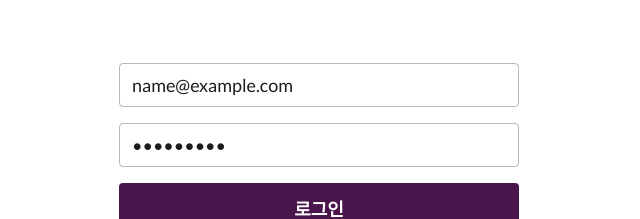
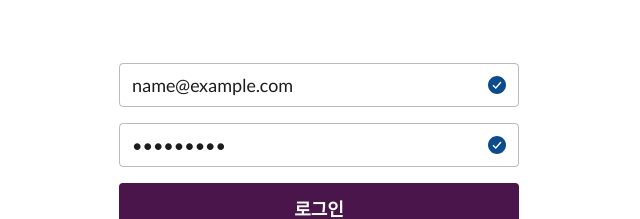
Before and after one commit to chan9yu/slack_clone, a React (Vite) app: page /test/auth/login in a window 1280 px wide. Both pictures are taken after typing "name@example.com", "Sample123" into the empty fields and a click on the button "로그인". Shown: the part 344-563 px from the top of the page, without its empty margins (321-961 px from the left). Built offline with nearby package versions, Linux system fonts and the light colour scheme.

Commit message:
feat: 로그인, 회원가입 페이지 ui 구성 완료
- 필드 벨리데이션 체크

```diff
--- a/src/@types/declarations/theme.d.ts
+++ b/src/@types/declarations/theme.d.ts
@@ -88,6 +88,7 @@ declare module '@emotion/react' {
 				gray: string;
 				white: string;
 				unselected: string;
+				error: string;
 			};
 		};
 		textStyles: {
--- /dev/null
+++ b/src/components/common/Icon/icons/CorrectFill.tsx
@@ -0,0 +1,22 @@
+import { IconBase, IconBaseProps } from '../IconBase';
+
+const CorrectFill = (props: IconBaseProps) => {
+	const { width = '24', height = '24', viewBox = '0 0 24 24', color = '#616061', ...rest } = props;
+
+	return (
+		<IconBase width={width} height={height} viewBox={viewBox} fill="none" {...rest}>
+			<path
+				d="M21 12C21 16.9706 16.9706 21 12 21C7.02944 21 3 16.9706 3 12C3 7.02944 7.02944 3 12 3C16.9706 3 21 7.02944 21 12Z"
+				fill={color}
+			/>
+			<path
+				fillRule="evenodd"
+				clipRule="evenodd"
+				d="M16.5298 9.45597L10.847 16.013L7.51562 12.8098L8.48598 11.8006L10.7546 13.982L15.4718 8.53906L16.5298 9.45597Z"
+				fill="white"
+			/>
+		</IconBase>
+	);
+};
+
+export default CorrectFill;
--- /dev/null
+++ b/src/components/common/Icon/icons/Info.tsx
@@ -0,0 +1,16 @@
+import { IconBase, IconBaseProps } from '../IconBase';
+
+const Info = (props: IconBaseProps) => {
+	const { width = '24', height = '24', viewBox = '0 0 24 24', color = '#616061', ...rest } = props;
+
+	return (
+		<IconBase width={width} height={height} viewBox={viewBox} fill="none" {...rest}>
+			<path
+				d="M12 22C6.47715 22 2 17.5228 2 12C2 6.47715 6.47715 2 12 2C17.5228 2 22 6.47715 22 12C22 17.5228 17.5228 22 12 22ZM12 20C16.4183 20 20 16.4183 20 12C20 7.58172 16.4183 4 12 4C7.58172 4 4 7.58172 4 12C4 16.4183 7.58172 20 12 20ZM11 7H13V9H11V7ZM11 11H13V17H11V11Z"
+				fill={color}
+			/>
+		</IconBase>
+	);
+};
+
+export default Info;
--- a/src/components/common/Icon/icons/index.ts
+++ b/src/components/common/Icon/icons/index.ts
@@ -27,6 +27,7 @@ export { default as CodeBlock } from './CodeBlock';
 export { default as Command } from './Command';
 export { default as ConnectedAround } from './ConnectedAround';
 export { default as Correct } from './Correct';
+export { default as CorrectFill } from './CorrectFill';
 export { default as Delete } from './Delete';
 export { default as Dropdown } from './Dropdown';
 export { default as DropdownRight } from './DropdownRight';
@@ -44,6 +45,7 @@ export { default as Hash } from './Hash';
 export { default as Heart } from './Heart';
 export { default as Help } from './Help';
 export { default as Huddle } from './Huddle';
+export { default as Info } from './Info';
 export { default as Italic } from './Italic';
 export { default as Kabab } from './Kabab';
 export { default as LanguageAndRegion } from './LanguageAndRegion';
--- a/src/components/common/Input/Input.styles.ts
+++ b/src/components/common/Input/Input.styles.ts
@@ -1,6 +1,29 @@
 import styled from '@emotion/styled';
 
-export interface InputStyledProps {}
+import { getOpacityColor } from '../../../styles';
+
+export interface InputStyledProps {
+	isError?: boolean;
+}
+
+export const InputWrapper = styled.div`
+	width: 100%;
+	display: flex;
+	flex-direction: column;
+	gap: 8px;
+`;
+
+export const InputInner = styled.div`
+	width: inherit;
+	position: relative;
+
+	svg {
+		position: absolute;
+		top: 50%;
+		transform: translateY(-50%);
+		right: 10px;
+	}
+`;
 
 export const InputStyled = styled.input<InputStyledProps>`
 	width: 100%;
@@ -10,15 +33,17 @@ export const InputStyled = styled.input<InputStyledProps>`
 	font-size: 18px;
 	line-height: 1.33;
 	border-radius: 4px;
-	border: 1px solid rgba(29, 28, 29, 0.3);
 	transition: all 80ms ease-out;
+	background-color: transparent;
+	border-width: 1px;
+	border-style: solid;
+	border-color: ${({ isError }) => (isError ? '#e01e5a' : getOpacityColor('#1d1c1d', 30))};
 	color: #1d1c1d;
-	background-color: transparent;
 
 	&:focus {
-		border-color: #00000000;
+		border-color: ${getOpacityColor('#000000', 0)};
 		box-shadow:
-			0 0 0 1px rgba(18, 100, 163, 1),
-			0 0 0 5px #1d9bd14d;
+			0 0 0 1px ${({ isError }) => (isError ? '#e01e5a' : '#1264a3')},
+			0 0 0 5px ${({ isError }) => getOpacityColor(isError ? '#e01e5a' : '#1d9bd1', 30)};
 	}
 `;
--- a/src/components/common/Input/Input.tsx
+++ b/src/components/common/Input/Input.tsx
@@ -1,15 +1,41 @@
+import { useTheme } from '@emotion/react';
 import { InputHTMLAttributes, forwardRef } from 'react';
 
+import { Flex, Icon, Text } from '../../../components';
 import * as S from './Input.styles';
 
-interface InputProps extends S.InputStyledProps, InputHTMLAttributes<HTMLInputElement> {}
+interface InputProps extends S.InputStyledProps, InputHTMLAttributes<HTMLInputElement> {
+	errorMsg?: string;
+	isSussess?: boolean;
+}
+
+/** @TODO Status Color Theme 정리 필요 */
 
 const Input = forwardRef<HTMLInputElement, InputProps>((props, ref) => {
-	const { ...rest } = props;
+	const { errorMsg, isSussess = false, isError = false, ...rest } = props;
 
-	const styleProps: S.InputStyledProps = {};
+	const { colors } = useTheme();
 
-	return <S.InputStyled ref={ref} {...styleProps} {...rest} />;
+	const styleProps: S.InputStyledProps = {
+		isError
+	};
+
+	return (
+		<S.InputWrapper>
+			<S.InputInner>
+				<S.InputStyled ref={ref} {...styleProps} {...rest} />
+				{isSussess && <Icon name="CorrectFill" color="#0C4C8C" />}
+			</S.InputInner>
+			{errorMsg && (
+				<Flex alignItems="center" gap="4px">
+					<Icon name="Info" width={15} height={15} color={colors.text.error} />
+					<Text color="error" size="subheading">
+						{errorMsg}
+					</Text>
+				</Flex>
+			)}
+		</S.InputWrapper>
+	);
 });
 
 export default Input;
--- a/src/components/common/index.ts
+++ b/src/components/common/index.ts
@@ -1,5 +1,6 @@
 export * from './Button';
 export * from './Flex';
+export * from './Icon';
 export * from './Input';
 export * from './Logo';
 export * from './Text';
--- /dev/null
+++ b/src/constants/errors.constant.ts
@@ -0,0 +1,13 @@
+export enum AUTH_ERROR_TEXT {
+	EMPTY_EMAIL = '이메일을 입력해 주세요.',
+	EMPTY_NICKNAME = '닉네임을 입력해 주세요.',
+	EMPTY_PASSWORD = '비밀번호를 입력해 주세요.',
+	EMPTY_CONFIRM_PASSWORD = '비밀번호 확인을 입력해 주세요.',
+	INVALID_EMAIL_FORMAT = '이메일 형식에 맞지 않는 메일 주소입니다. 다시 입력해 주세요.',
+	EXISTING_EMAIL = '이미 사용 중인 이메일입니다.',
+	NICKNAME_MIN_LENGTH = '닉네임은 최소 2글자 이상 입력해 주세요.',
+	PASSWORD_MISMATCH = '비밀번호가 일치하지 않습니다.',
+	PASSWORD_MIN_LENGTH = '비밀번호는 최소 6글자 이상 입력해 주세요.',
+	LOGIN_SERVER_ERROR = '일시적인 오류로 로그인을 할 수 없습니다. 잠시 후 다시 이용해 주세요.',
+	LOGIN_FAILED = '등록되지 않은 아이디이거나 아이디 또는 비밀번호를 잘못 입력했습니다.'
+}
--- a/src/constants/index.ts
+++ b/src/constants/index.ts
@@ -1 +1,2 @@
+export * from './errors.constant';
 export * from './router.constant';
--- a/src/pages/auth/LoginPage.tsx
+++ b/src/pages/auth/LoginPage.tsx
@@ -1,15 +1,30 @@
+import { yupResolver } from '@hookform/resolvers/yup';
 import { KeyboardEvent } from 'react';
 import { useForm } from 'react-hook-form';
+import * as yup from 'yup';
 
 import { Button, Flex, Input } from '../../components';
+import { AUTH_ERROR_TEXT } from '../../constants';
 
-interface LoginForm {
-	email: string;
-	password: string;
-}
+const schema = yup.object().shape({
+	email: yup
+		.string()
+		.email(AUTH_ERROR_TEXT.INVALID_EMAIL_FORMAT)
+		.required(AUTH_ERROR_TEXT.EMPTY_EMAIL),
+	password: yup
+		.string()
+		.min(6, AUTH_ERROR_TEXT.PASSWORD_MIN_LENGTH)
+		.required(AUTH_ERROR_TEXT.EMPTY_PASSWORD)
+});
 
 const LoginPage = () => {
-	const { register, setFocus, handleSubmit, watch, getValues } = useForm<LoginForm>();
+	const {
+		formState: { errors, submitCount },
+		handleSubmit,
+		register
+	} = useForm<yup.InferType<typeof schema>>({
+		resolver: yupResolver(schema)
+	});
 
 	const handleSignUpSubmit = handleSubmit(data => {
 		console.log('### data', data);
@@ -18,13 +33,7 @@ const LoginPage = () => {
 	const handleSignUpKeyDown = (e: KeyboardEvent<HTMLFormElement>) => {
 		if (e.key !== 'Enter') return;
 		e.preventDefault();
-		const email = getValues('email');
-		const password = getValues('password');
-
-		console.log('### data', {
-			email,
-			password
-		});
+		handleSignUpSubmit();
 	};
 
 	return (
@@ -36,8 +45,23 @@ const LoginPage = () => {
 			onSubmit={handleSignUpSubmit}
 			onKeyDown={handleSignUpKeyDown}
 		>
-			<Input placeholder="이메일 주소" type="email" {...register('email')} />
-			<Input placeholder="비밀번호" type="password" autoComplete="off" {...register('password')} />
+			<Input
+				placeholder="이메일 주소"
+				type="email"
+				errorMsg={errors.email?.message}
+				isError={!!errors.email?.message}
+				isSussess={submitCount !== 0 && !errors.email?.message}
+				{...register('email')}
+			/>
+			<Input
+				placeholder="비밀번호"
+				type="password"
+				autoComplete="off"
+				errorMsg={errors.password?.message}
+				isError={!!errors.password?.message}
+				isSussess={submitCount !== 0 && !errors.password?.message}
+				{...register('password')}
+			/>
 			<Button fullWidth type="submit">
 				로그인
 			</Button>
--- a/src/pages/auth/SignupPage.tsx
+++ b/src/pages/auth/SignupPage.tsx
@@ -1,17 +1,38 @@
+import { yupResolver } from '@hookform/resolvers/yup';
 import { KeyboardEvent } from 'react';
 import { useForm } from 'react-hook-form';
+import * as yup from 'yup';
 
 import { Button, Flex, Input } from '../../components';
+import { AUTH_ERROR_TEXT } from '../../constants';
 
-interface SignupForm {
-	email: string;
-	nickname: string;
-	password: string;
-	passwordCheck: string;
-}
+const schema = yup.object().shape({
+	email: yup
+		.string()
+		.email(AUTH_ERROR_TEXT.INVALID_EMAIL_FORMAT)
+		.required(AUTH_ERROR_TEXT.EMPTY_EMAIL),
+	nickname: yup
+		.string()
+		.min(2, AUTH_ERROR_TEXT.NICKNAME_MIN_LENGTH)
+		.required(AUTH_ERROR_TEXT.EMPTY_NICKNAME),
+	password: yup
+		.string()
+		.min(6, AUTH_ERROR_TEXT.PASSWORD_MIN_LENGTH)
+		.required(AUTH_ERROR_TEXT.EMPTY_PASSWORD),
+	confirmPassword: yup
+		.string()
+		.oneOf([yup.ref('password')], AUTH_ERROR_TEXT.PASSWORD_MISMATCH)
+		.required(AUTH_ERROR_TEXT.EMPTY_CONFIRM_PASSWORD)
+});
 
 const SignupPage = () => {
-	const { register, setFocus, handleSubmit, watch, getValues } = useForm<SignupForm>();
+	const {
+		formState: { errors, submitCount },
+		handleSubmit,
+		register
+	} = useForm<yup.InferType<typeof schema>>({
+		resolver: yupResolver(schema)
+	});
 
 	const handleSignUpSubmit = handleSubmit(data => {
 		console.log('### data', data);
@@ -20,17 +41,7 @@ const SignupPage = () => {
 	const handleSignUpKeyDown = (e: KeyboardEvent<HTMLFormElement>) => {
 		if (e.key !== 'Enter') return;
 		e.preventDefault();
-		const email = getValues('email');
-		const nickname = getValues('nickname');
-		const password = getValues('password');
-		const passwordCheck = getValues('passwordCheck');
-
-		console.log('### data', {
-			email,
-			nickname,
-			password,
-			passwordCheck
-		});
+		handleSignUpSubmit();
 	};
 
 	return (
@@ -42,14 +53,39 @@ const SignupPage = () => {
 			onSubmit={handleSignUpSubmit}
 			onKeyDown={handleSignUpKeyDown}
 		>
-			<Input placeholder="이메일 주소" type="email" {...register('email')} />
-			<Input placeholder="닉네임" type="text" {...register('nickname')} />
-			<Input placeholder="비밀번호" type="password" autoComplete="off" {...register('password')} />
+			<Input
+				placeholder="이메일 주소"
+				type="email"
+				errorMsg={errors.email?.message}
+				isError={!!errors.email?.message}
+				isSussess={submitCount !== 0 && !errors.email?.message}
+				{...register('email')}
+			/>
+			<Input
+				placeholder="닉네임"
+				type="text"
+				errorMsg={errors.nickname?.message}
+				isError={!!errors.nickname?.message}
+				isSussess={submitCount !== 0 && !errors.nickname?.message}
+				{...register('nickname')}
+			/>
+			<Input
+				placeholder="비밀번호"
+				type="password"
+				autoComplete="off"
+				errorMsg={errors.password?.message}
+				isError={!!errors.password?.message}
+				isSussess={submitCount !== 0 && !errors.password?.message}
+				{...register('password')}
+			/>
 			<Input
 				placeholder="비밀번호 확인"
 				type="password"
 				autoComplete="off"
-				{...register('passwordCheck')}
+				errorMsg={errors.confirmPassword?.message}
+				isError={!!errors.confirmPassword?.message}
+				isSussess={submitCount !== 0 && !errors.confirmPassword?.message}
+				{...register('confirmPassword')}
 			/>
 			<Button fullWidth type="submit">
 				회원가입
--- a/src/styles/theme/colors.ts
+++ b/src/styles/theme/colors.ts
@@ -48,6 +48,7 @@ export const colors: Theme['colors'] = {
 		black: '#1D1C1D',
 		gray: '#616061',
 		white: '#FFFFFF',
-		unselected: '#C4B8C5'
+		unselected: '#C4B8C5',
+		error: '#e01e5a'
 	}
 };
```
